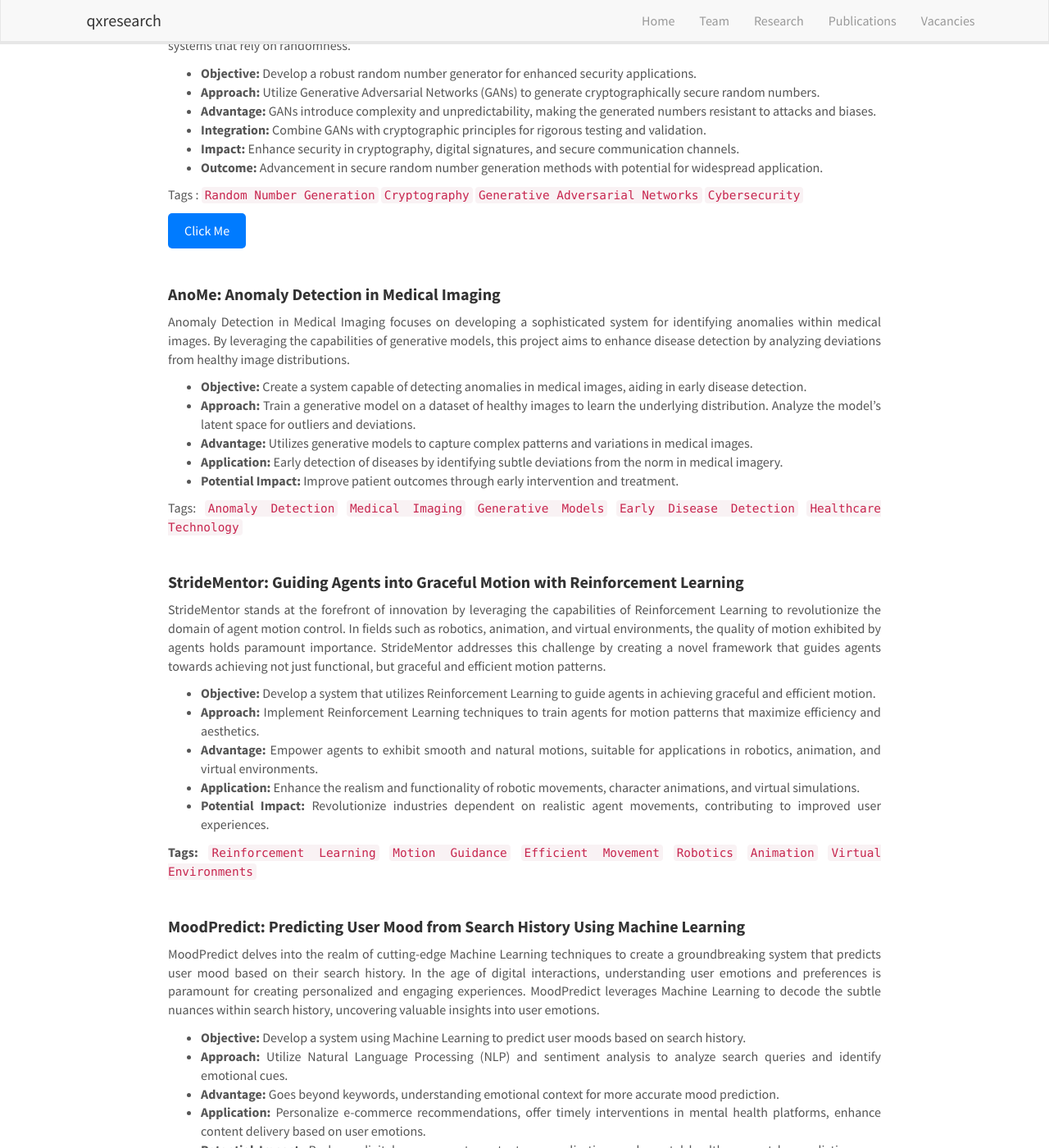
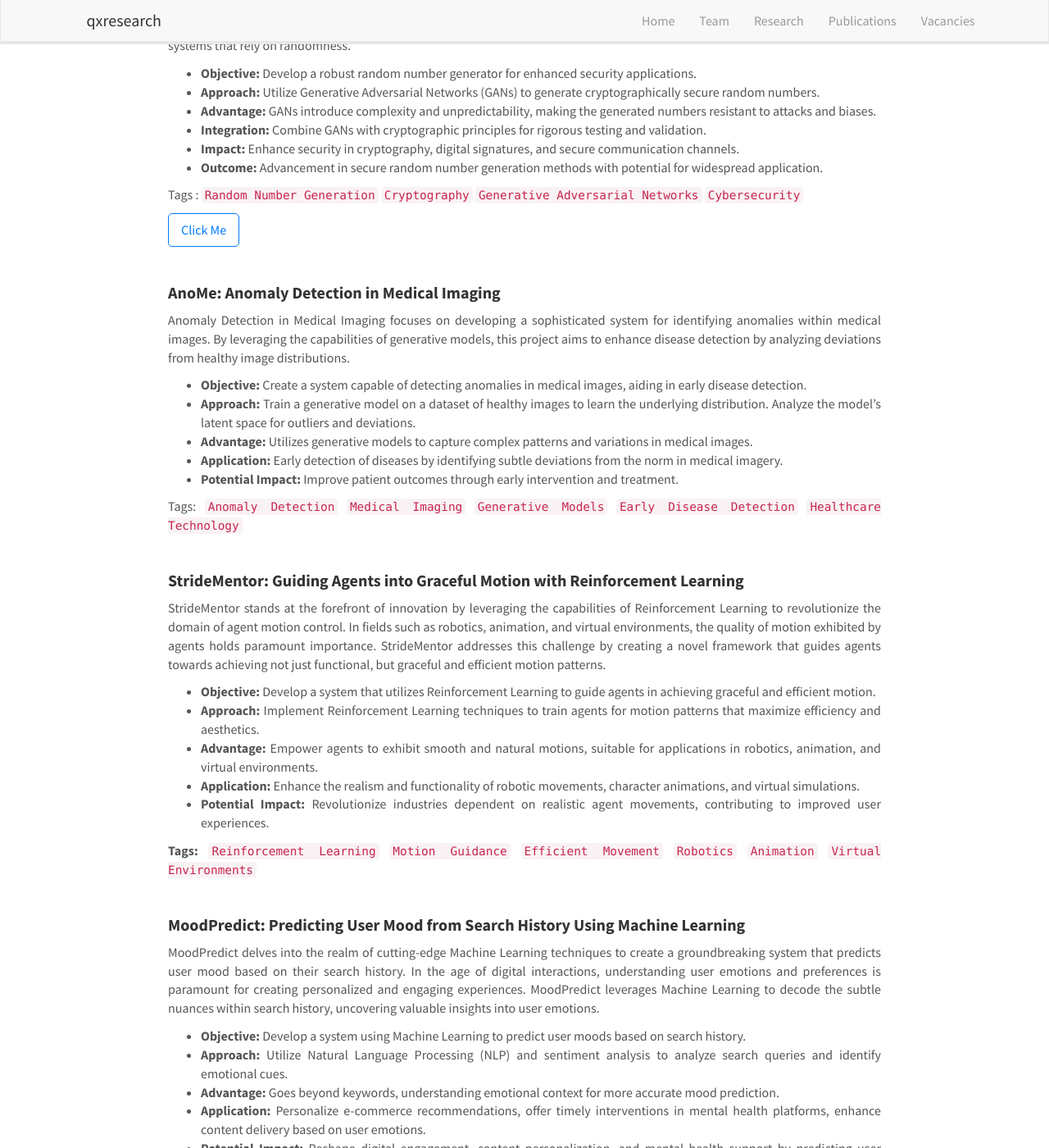
Before and after one commit to qxresearch/qxresearch.github.io, a Jekyll site: the page built from _pages/openings.md, in a window 1280 px wide and 1400 px high, scrolled down 331 px. Shown: the whole window at 82% size. Built offline with Jekyll 4.4.1, drawn with Linux system fonts in a browser that asks for light colours; nearby versions of some CDN libraries.

Commit message:
Update main.scss

```diff
--- a/css/main.scss
+++ b/css/main.scss
@@ -2,20 +2,6 @@
 ---
 
 @import "bootstrap";
-
-.custom-button {
-  display: inline-block;
-  padding: 10px 20px;
-  background-color: #007bff;
-  color: white;
-  border: none;
-  border-radius: 5px;
-  text-decoration: none;
-  transition: background-color 0.3s ease-in-out;
-  &:hover {
-    background-color: #0056b3;
-  }
-}
 
 
 body {
@@ -65,3 +51,19 @@ figcaption {
   margin-bottom: 20px;
   margin-top: 20px;
 }
+
+.custom-button {
+  display: inline-block;
+  padding: 8px 15px;
+  background-color: transparent;
+  color: #007bff;
+  border: 1px solid #007bff;
+  border-radius: 5px;
+  text-decoration: none;
+  transition: background-color 0.3s ease-in-out, color 0.3s ease-in-out;
+
+  &:hover {
+    background-color: #007bff;
+    color: white;
+  }
+}
```
